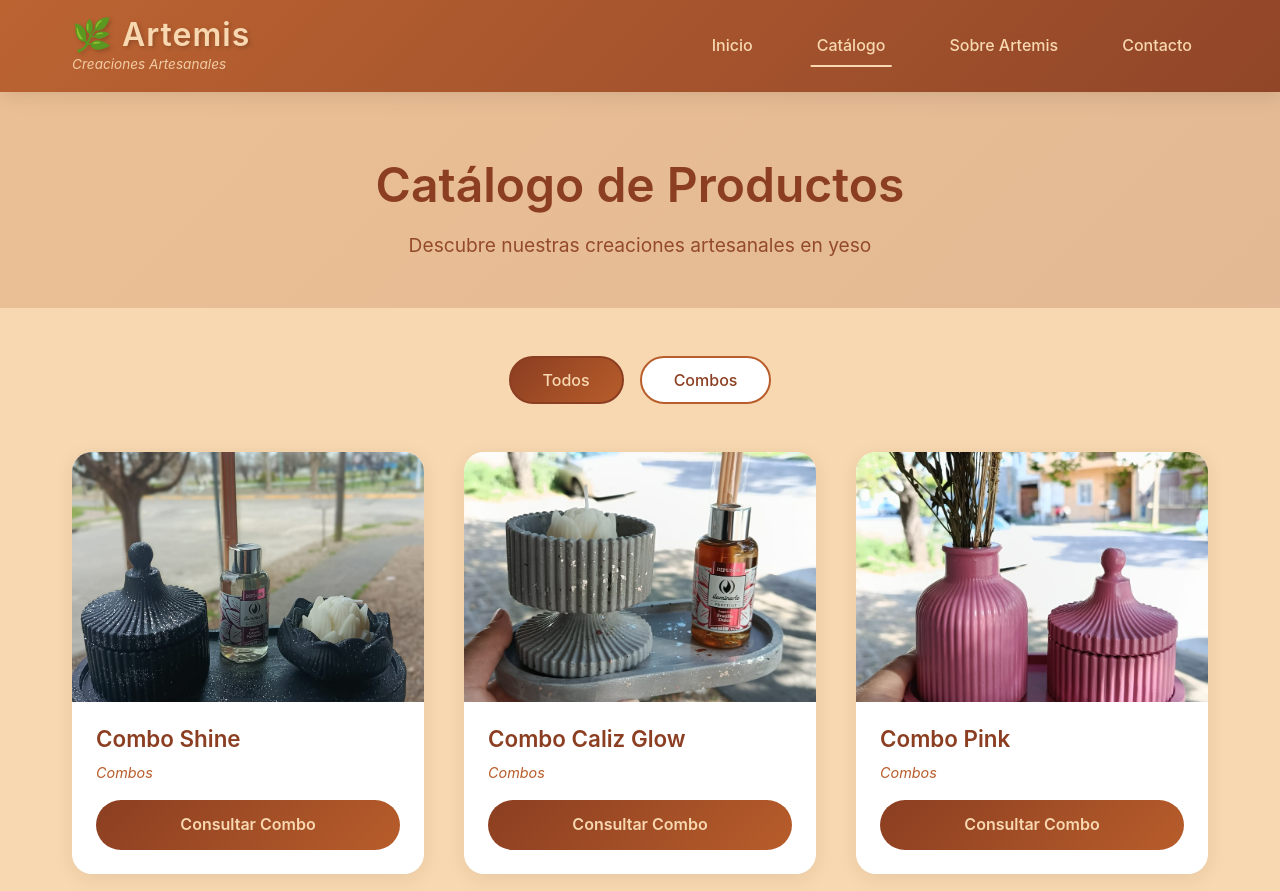
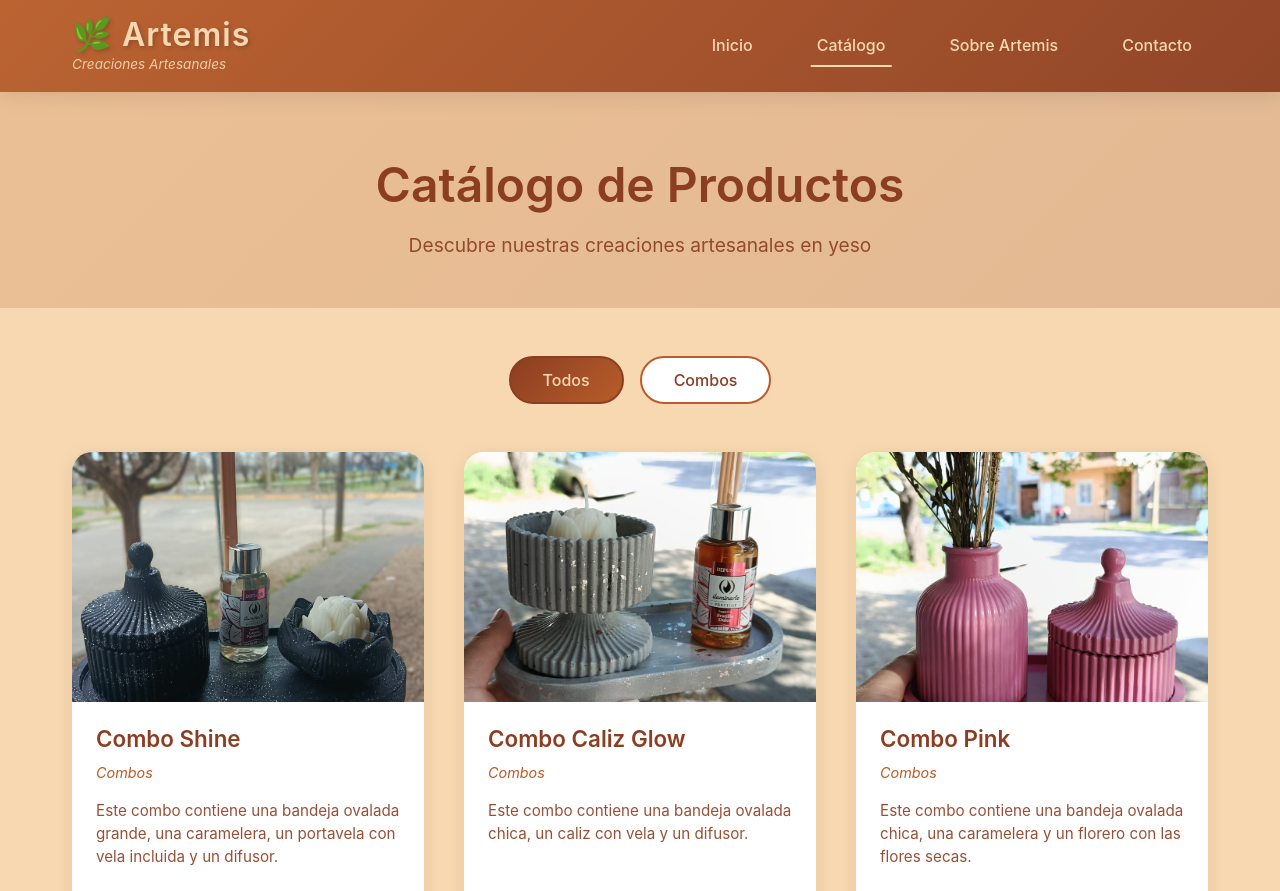
Before and after one commit to campe111/Artemis-creaciones, a React (Vite) app: page /catalogo in a window 1280 px wide. Shown: the top 891 px of the page. Built offline with nearby package versions, Linux system fonts and the light colour scheme.

Commit message:
Mostrando la descripcion de cada producto

```diff
--- a/src/pages/Catalogo.css
+++ b/src/pages/Catalogo.css
@@ -129,6 +129,14 @@
   text-transform: capitalize;
   margin: 0 0 1rem 0;
   font-style: italic;
+}
+
+.producto-descripcion {
+  font-size: 0.95rem;
+  color: var(--color-dark-brown);
+  line-height: 1.5;
+  margin: 0 0 1.5rem 0;
+  opacity: 0.9;
 }
 
 .btn-producto {
--- a/src/pages/Catalogo.jsx
+++ b/src/pages/Catalogo.jsx
@@ -83,6 +83,7 @@ const Catalogo = () => {
                 <div className="producto-info">
                   <h3>{producto.nombre}</h3>
                   <p className="producto-categoria">{producto.categoria}</p>
+                  <p className="producto-descripcion">{producto.descripcion}</p>
                   <a
                     href={`https://wa.me/${whatsappNumber}?text=${encodeURIComponent(`Hola, me interesa consultar sobre ${producto.nombre}`)}`}
                     target="_blank"
```
